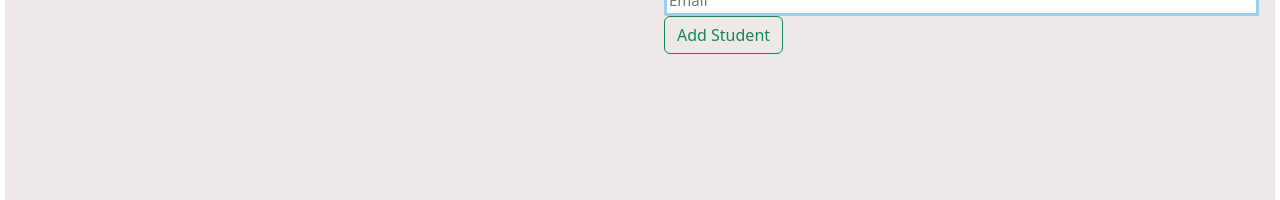
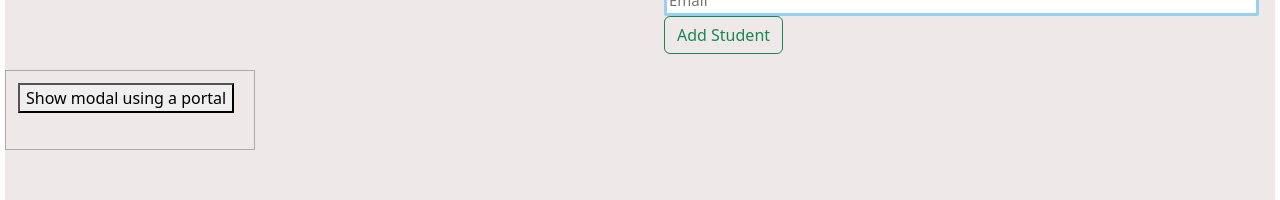
Before and after one commit to sarahtech2022/Contacts, a React (Vite) app in the folder client/: page / in a window 1280 px wide. Shown: the part 349-549 px from the top of the page. Built offline with nearby package versions, Linux system fonts and the light colour scheme; no server answers.

Commit message:
adding modal

```diff
--- a/client/src/App.css
+++ b/client/src/App.css
@@ -71,3 +71,30 @@ button.btn.btn-primary {
   margin-left: 2em;
   margin-right: 2em;
 }
+
+
+
+.clipping-container {
+  position: relative;
+  border: 1px solid #aaa;
+  margin-bottom: 12px;
+  padding: 12px;
+  width: 250px;
+  height: 80px;
+  overflow: hidden;
+}
+
+.modal {
+  display: flex;
+  justify-content: space-evenly;
+  align-items: center;
+  box-shadow: rgba(100, 100, 111, 0.3) 0px 7px 29px 0px;
+  background-color: white;
+  border: 2px solid rgb(240, 240, 240);
+  border-radius: 12px;
+  position: absolute;
+  width: 250px;
+  top: 70px;
+  left: calc(50% - 125px);
+  bottom: 70px;
+}
--- a/client/src/App.jsx
+++ b/client/src/App.jsx
@@ -2,7 +2,7 @@ import './App.css'
 import 'bootstrap/dist/css/bootstrap.min.css';
 import MyNavBar from './components/Navbar'
 import ListContacts from './components/ListContacts'
-
+import Modal from './components/Modal';
 
 function App() {
 
@@ -10,7 +10,7 @@ function App() {
     <div className="App">
       <MyNavBar />
       <ListContacts />
-
+     <div className="clipping-container"> <Modal/></div>
     </div>
   )
 }
--- /dev/null
+++ b/client/src/components/Modal.jsx
@@ -0,0 +1,18 @@
+import { useState } from 'react';
+import { createPortal } from 'react-dom';
+import ModalContent from './ModalContent.jsx';
+
+export default function Modal() {
+  const [showModal, setShowModal] = useState(false);
+  return (
+    <>
+      <button onClick={() => setShowModal(true)}>
+        Show modal using a portal
+      </button>
+      {showModal && createPortal(
+        <ModalContent onClose={() => setShowModal(false)} />,
+        document.body
+      )}
+    </>
+  );
+}
--- /dev/null
+++ b/client/src/components/ModalContent.jsx
@@ -0,0 +1,8 @@
+export default function ModalContent({ onClose }) {
+  return (
+    <div className="modal">
+      <div>I'm a modal dialog</div>
+      <button onClick={onClose}>Close</button>
+    </div>
+  );
+}
```
